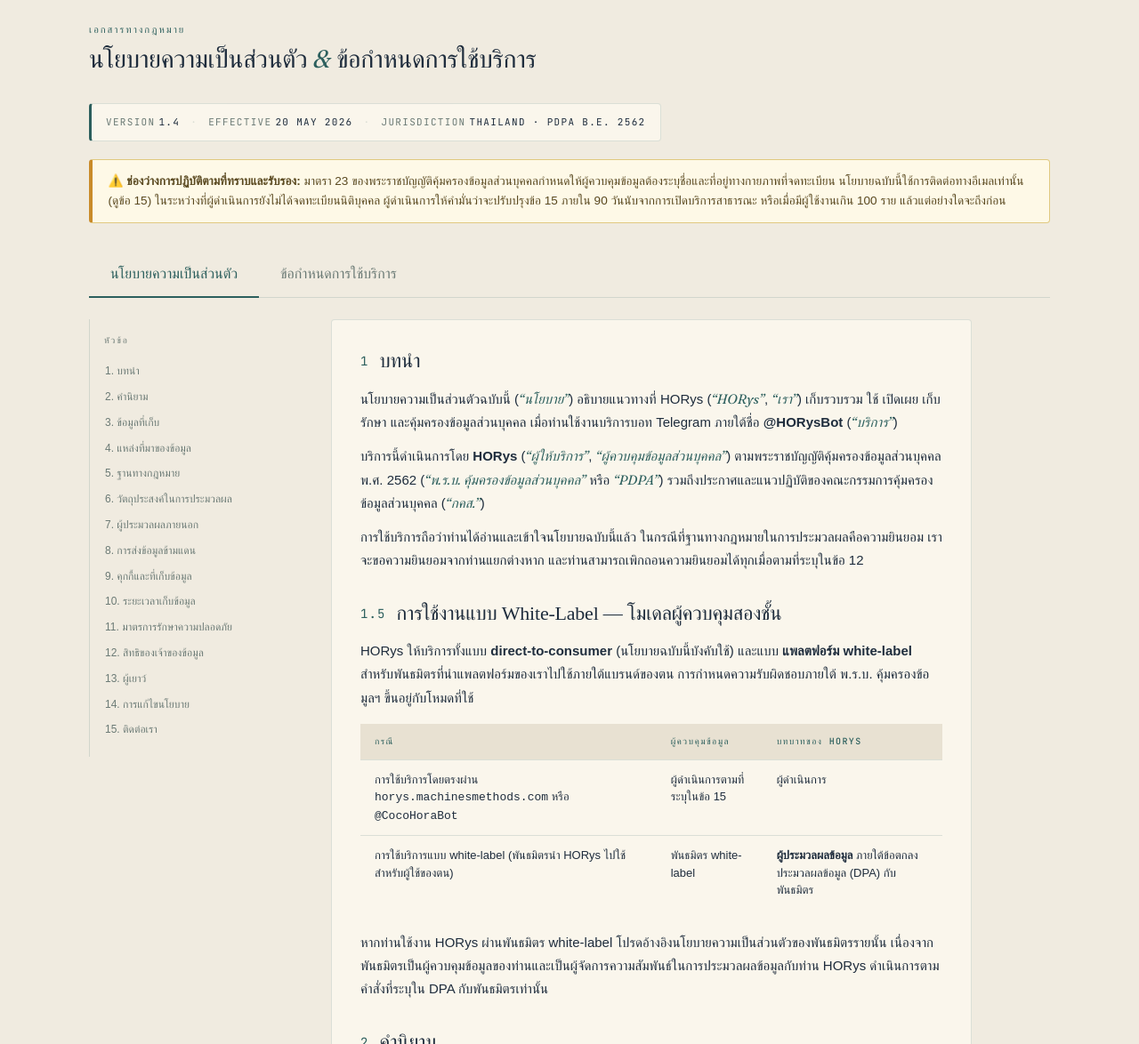
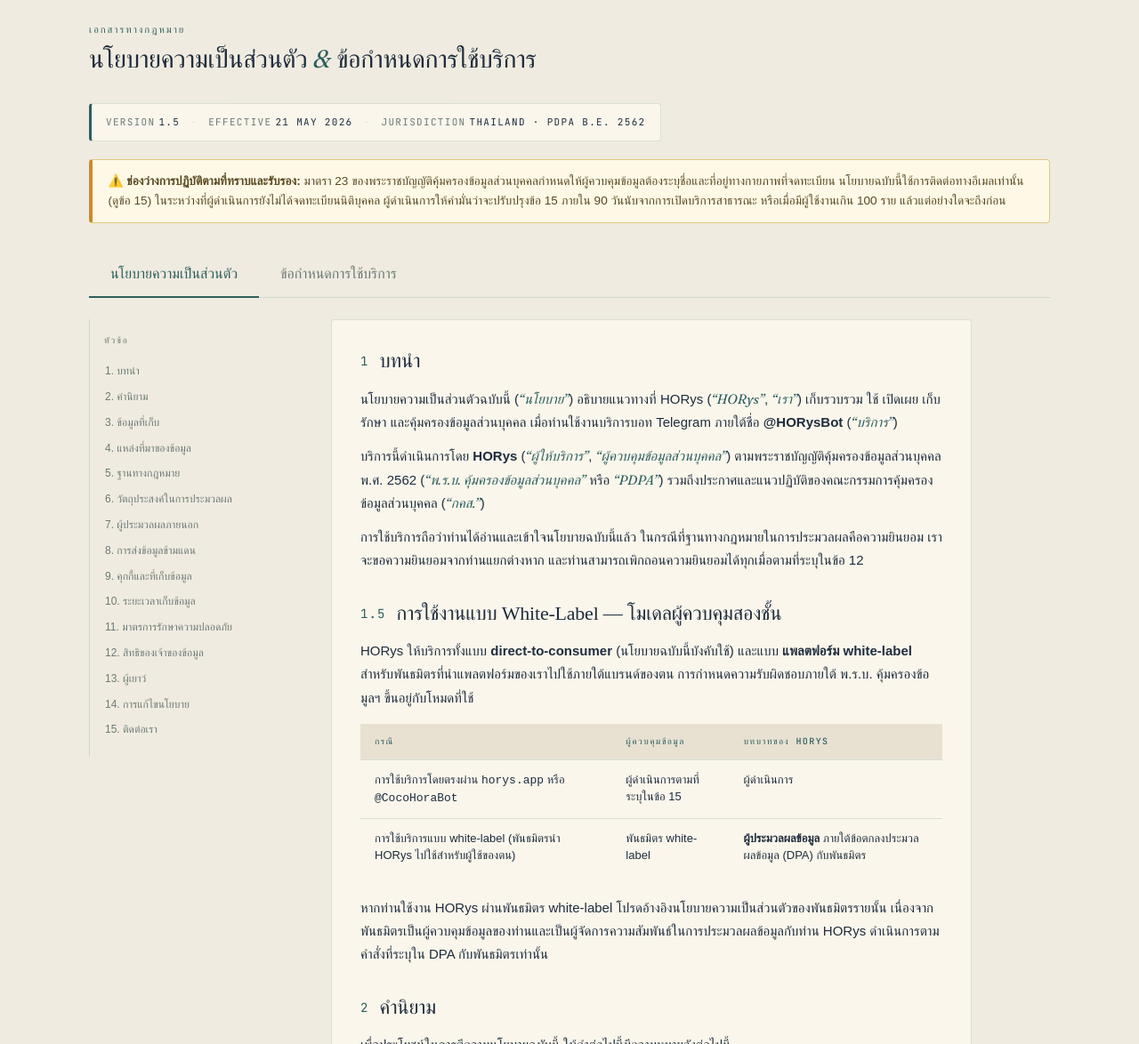
Before and after one commit to pongkhunb/horys-legal, a plain HTML site: page index.html in a window 1280 px wide. Shown: the part 100-1274 px from the top of the page at 89% size. Drawn offline with Linux system fonts and the light colour scheme; a web font is replaced by a local one.

Commit message:
Privacy Notice v1.5 - domain horys.app, version 1.4 to 1.5

```diff
--- a/index.html
+++ b/index.html
@@ -387,9 +387,9 @@
       <span lang="th">นโยบายความเป็นส่วนตัว <span class="italic-accent">&amp;</span> ข้อกำหนดการใช้บริการ</span>
     </h1>
     <div class="legal-version">
-      <span><span class="key">Version</span><span id="docVersion">1.4</span></span>
+      <span><span class="key">Version</span><span id="docVersion">1.5</span></span>
       <span class="sep">·</span>
-      <span><span class="key">Effective</span><span id="effectiveDate">20 May 2026</span></span>
+      <span><span class="key">Effective</span><span id="effectiveDate">21 May 2026</span></span>
       <span class="sep">·</span>
       <span><span class="key">Jurisdiction</span>Thailand · PDPA B.E. 2562</span>
     </div>
@@ -490,7 +490,7 @@
           <table class="legal-table">
             <thead><tr><th>Scenario</th><th>Data Controller</th><th>HORys role</th></tr></thead>
             <tbody>
-              <tr><td>Direct use via <code>horys.machinesmethods.com</code> or <code>@CocoHoraBot</code></td><td>The Operator identified in Section 15</td><td>Operator</td></tr>
+              <tr><td>Direct use via <code>horys.app</code> or <code>@CocoHoraBot</code></td><td>The Operator identified in Section 15</td><td>Operator</td></tr>
               <tr><td>White-label deployment (a partner uses HORys for their own users)</td><td>The white-label partner</td><td><strong>Data Processor</strong> under a Data Processing Agreement (DPA) with the partner</td></tr>
             </tbody>
           </table>
@@ -501,7 +501,7 @@
           <table class="legal-table">
             <thead><tr><th>กรณี</th><th>ผู้ควบคุมข้อมูล</th><th>บทบาทของ HORys</th></tr></thead>
             <tbody>
-              <tr><td>การใช้บริการโดยตรงผ่าน <code>horys.machinesmethods.com</code> หรือ <code>@CocoHoraBot</code></td><td>ผู้ดำเนินการตามที่ระบุในข้อ 15</td><td>ผู้ดำเนินการ</td></tr>
+              <tr><td>การใช้บริการโดยตรงผ่าน <code>horys.app</code> หรือ <code>@CocoHoraBot</code></td><td>ผู้ดำเนินการตามที่ระบุในข้อ 15</td><td>ผู้ดำเนินการ</td></tr>
               <tr><td>การใช้บริการแบบ white-label (พันธมิตรนำ HORys ไปใช้สำหรับผู้ใช้ของตน)</td><td>พันธมิตร white-label</td><td><strong>ผู้ประมวลผลข้อมูล</strong> ภายใต้ข้อตกลงประมวลผลข้อมูล (DPA) กับพันธมิตร</td></tr>
             </tbody>
           </table>
```
